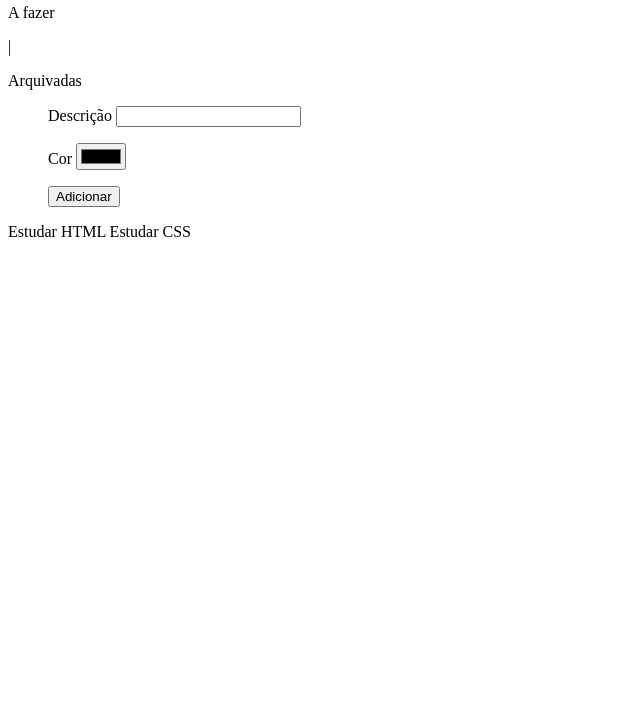
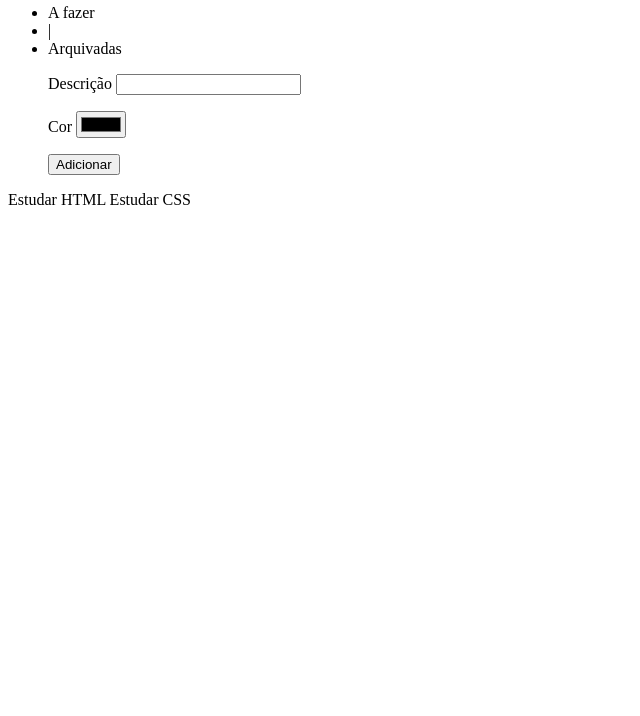
Before and after one commit to lucasmartinsribeiro/WellOrganized, a plain HTML site: page index.html in a window 1280 px wide. Shown: the part 84-800 px from the top of the page, without its empty margins (0-640 px from the left). Drawn offline with Linux system fonts and the light colour scheme.

Commit message:
menu navigation with li tag

```diff
--- a/index.html
+++ b/index.html
@@ -10,9 +10,16 @@
     <header>
         <section>
             <img src="public/assets/well-organized-logo.png">
+
+            <ul>
+                <li>A fazer</li>
+                <li>|</li>
+                <li>Arquivadas</li>
+            </ul>
+            <!--
             <p>A fazer</p>
             |
-            <p>Arquivadas</p>
+            <p>Arquivadas</p>-->
         </section>
 
         <section>
```
